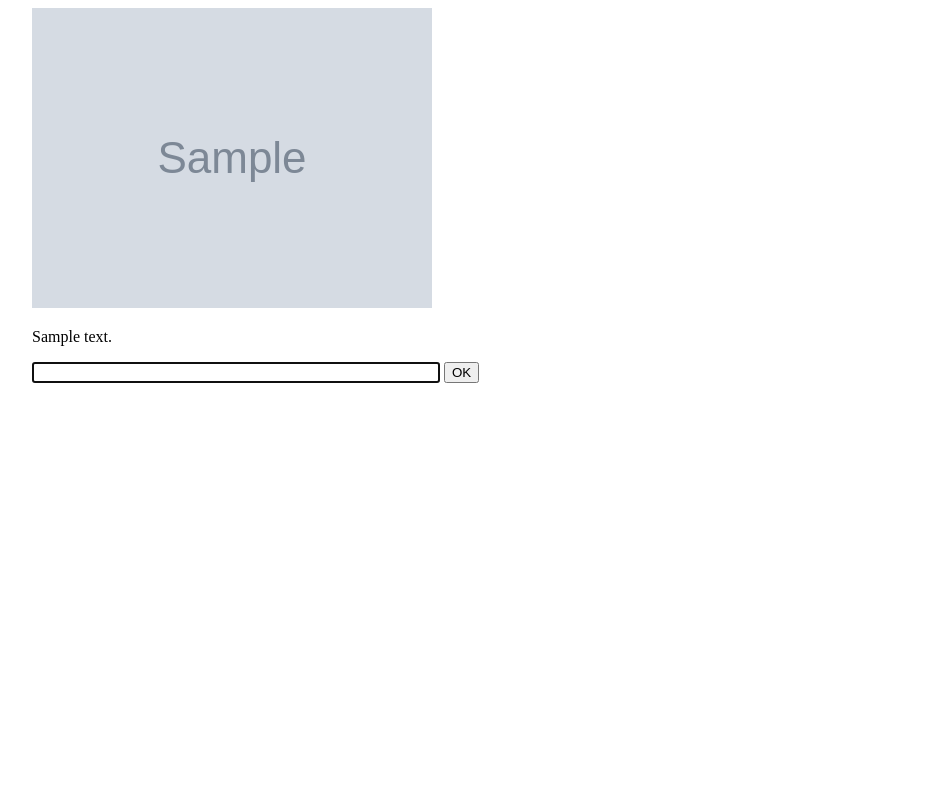
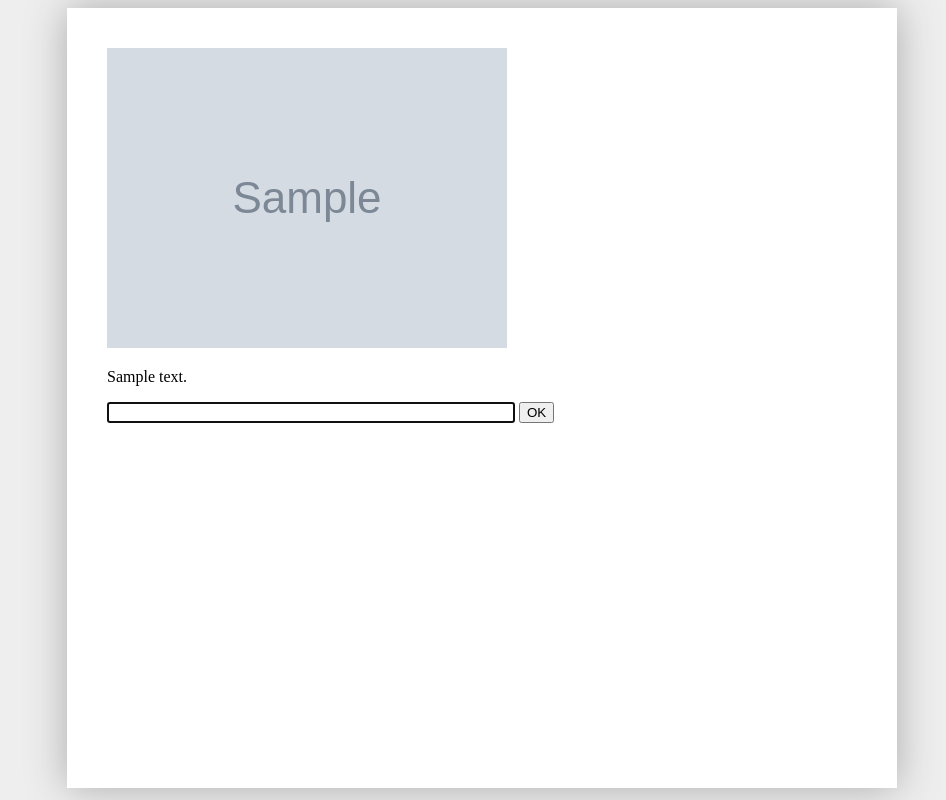
Before and after one commit to tommulgrew/slork, a Flask app: template src/slork/templates/index.html in a window 1280 px wide. Shown: the whole page, without its empty margins (158-1104 px from the left). Run offline with Flask 3, Linux system fonts and the light colour scheme; the template is opened without the code that fills it: most values are stand-ins (such as "Sample title", 1, 10 or a date in 2020); grey boxes marked "Sample" are stand-in pictures; parts of the project's set-up code (start-up, migrations or seed data) failed here and were passed over.

Commit message:
More web app dev

```diff
--- a/src/slork/engine.py
+++ b/src/slork/engine.py
@@ -41,6 +41,7 @@ class GameEngine:
         self.inventory=world.world.initial_inventory.copy() if world.world.initial_inventory else []
         self.flags=[companion_flag(npc_id) for npc_id in world.world.initial_companions]
         self.move_companions()
+        self.last_command: Optional[ParsedCommand] = None
 
     def current_location(self) -> Location:
         return self.world.locations[self.location_id]
--- a/src/slork/templates/index.html
+++ b/src/slork/templates/index.html
@@ -3,12 +3,21 @@
 <head>
     <title>{{ title }}</title>
     <style>
+        body {
+            background-color: #eee;
+        }
         form {
-            max-width: 900px;
+            max-width: 750px;
             margin-left: auto;
             margin-right: auto;
+            height: calc(100vh - 100px);
+            filter: drop-shadow(0 0 20px #aaa);
+            background-color:white;
+            padding: 40px;
+            overflow-y: auto;
         }
         img {
+            max-width: 100%;
             max-height: 600px;
         }
         input[type='text'] {
--- a/src/slork/webapp.py
+++ b/src/slork/webapp.py
@@ -47,10 +47,14 @@ def create_web_app(app: App, state: WebAppState) -> Flask:
             image_path = app.get_image(engine_response.image_ref)
             state.image_url = fix_image_path(image_path)
 
+        text = engine_response.message
+        if app.base_engine.last_command:
+            text = f"> {app.base_engine.last_command.raw}\n\n{text}"
+
         return render_template(
             "index.html",
             title=app.world.world.title,
-            text=engine_response.message,
+            text=text,
             image=state.image_url
         )
 
```
